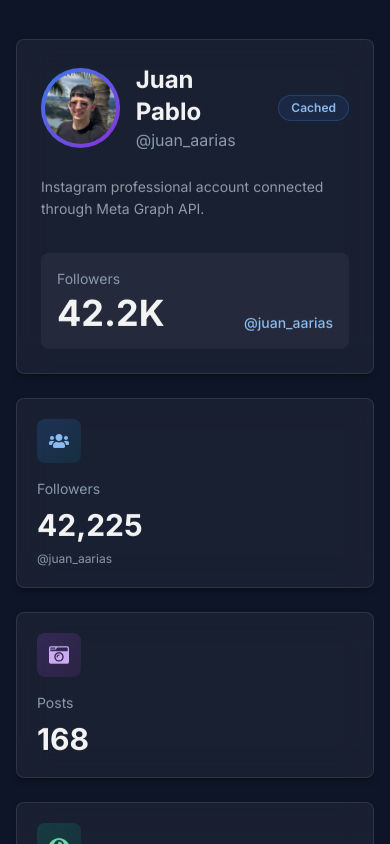
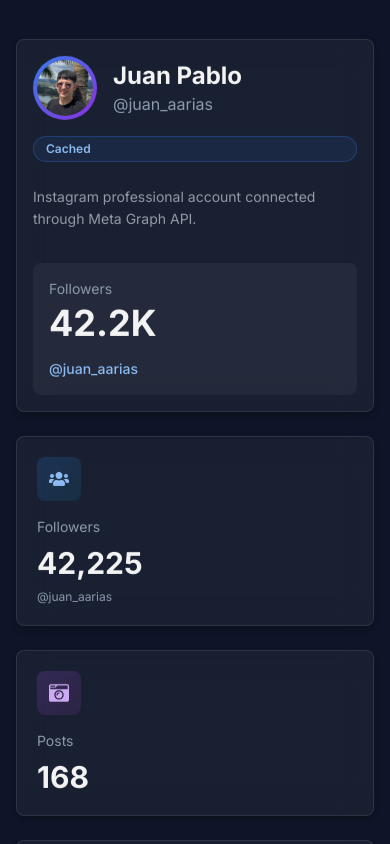
Before and after one commit to juanarz/portfolio-web, a React (Vite) app: page / in a window 390 px wide. Shown: the part 8580-9424 px from the top of the page. Built offline with nearby package versions, Linux system fonts and the light colour scheme; no server answers.

Commit message:
feat: Fix the mobile overflow issue.

```diff
--- a/src/components/ui/SocialStats.jsx
+++ b/src/components/ui/SocialStats.jsx
@@ -162,13 +162,13 @@
   }
 
   return (
-    <div className="glass-effect rounded-lg p-5">
+    <div className="glass-effect min-w-0 rounded-lg p-5">
       <div className={`mb-4 inline-flex h-11 w-11 items-center justify-center rounded-lg bg-gradient-to-br ${accentStyles[accent]}`}>
         <Icon className="h-5 w-5" aria-hidden="true" />
       </div>
       <p className="text-sm text-slate-500 dark:text-slate-400">{label}</p>
-      <p className="mt-2 text-3xl font-bold text-slate-900 dark:text-white">{value}</p>
-      {description && <p className="mt-2 text-xs text-slate-500 dark:text-slate-400">{description}</p>}
+      <p className="mt-2 break-words text-3xl font-bold text-slate-900 dark:text-white">{value}</p>
+      {description && <p className="mt-2 break-words text-xs text-slate-500 dark:text-slate-400">{description}</p>}
     </div>
   )
 }
@@ -184,7 +184,7 @@
   const change = previous ? ((latest - previous) / previous) * 100 : 0
 
   return (
-    <div className="rounded-lg border border-slate-200/70 bg-white/40 p-4 dark:border-white/10 dark:bg-white/[0.03]">
+    <div className="min-w-0 rounded-lg border border-slate-200/70 bg-white/40 p-4 dark:border-white/10 dark:bg-white/[0.03]">
       <div className="mb-5 grid gap-3 sm:grid-cols-3">
         <div className="rounded-lg bg-slate-100/70 p-3 dark:bg-white/5">
           <p className="text-xs text-slate-500 dark:text-slate-400">{content.peak}</p>
@@ -208,7 +208,7 @@
           const isLatest = index === recentPoints.length - 1
 
           return (
-            <div key={`${point.endTime}-${point.value}`} className="grid grid-cols-[4.25rem_1fr_4rem] items-center gap-3">
+            <div key={`${point.endTime}-${point.value}`} className="grid min-w-0 grid-cols-[3.75rem_minmax(0,1fr)_3.5rem] items-center gap-2 sm:grid-cols-[4.25rem_minmax(0,1fr)_4rem] sm:gap-3">
               <span className="text-xs font-medium text-slate-500 dark:text-slate-400">{formatChartDate(point.endTime)}</span>
               <div className="h-4 overflow-hidden rounded-full bg-slate-200/70 dark:bg-white/10">
                 <div
@@ -269,8 +269,8 @@
       </div>
     </div>
 
-    <div className="p-4">
-      <p className="line-clamp-2 min-h-[2.5rem] text-sm font-semibold text-slate-900 dark:text-white">{getMediaTitle(item)}</p>
+    <div className="min-w-0 p-4">
+      <p className="line-clamp-2 min-h-[2.5rem] break-words text-sm font-semibold text-slate-900 dark:text-white">{getMediaTitle(item)}</p>
       <div className="mt-3 flex flex-wrap gap-2">
         <MediaMetric icon={FaHeart} label={content.likes} value={item.likeCount} />
         <MediaMetric icon={FaComment} label={content.comments} value={item.commentsCount} />
@@ -284,14 +284,14 @@
 )
 
 const MediaGrid = ({ media = [], content }) => (
-  <div className="glass-effect rounded-lg p-4 sm:p-6">
+  <div className="glass-effect min-w-0 rounded-lg p-4 sm:p-6">
     <div className="mb-5 flex flex-col gap-1">
       <h3 className="text-xl font-bold text-slate-900 dark:text-white">{content.latestContent}</h3>
       <p className="text-sm text-slate-500 dark:text-slate-400">{content.latestContentSubtitle}</p>
     </div>
 
     {media.length ? (
-      <div className="grid grid-cols-1 gap-4 min-[520px]:grid-cols-2 lg:grid-cols-3">
+      <div className="grid min-w-0 grid-cols-1 gap-4 min-[520px]:grid-cols-2 lg:grid-cols-3">
         {media.map((item) => (
           <MediaCard key={item.id} item={item} content={content} />
         ))}
@@ -308,18 +308,18 @@
   const hasValue = typeof value === 'number'
 
   return (
-    <div className="rounded-lg bg-slate-100/70 p-4 dark:bg-white/5">
+    <div className="min-w-0 rounded-lg bg-slate-100/70 p-4 dark:bg-white/5">
       <div className="mb-3 inline-flex h-9 w-9 items-center justify-center rounded-lg bg-blue-500/10 text-blue-500 dark:text-blue-300">
         <Icon className="h-4 w-4" aria-hidden="true" />
       </div>
-      <p className="text-sm text-slate-500 dark:text-slate-400">{label}</p>
-      <p className="mt-1 text-2xl font-bold text-slate-900 dark:text-white">{hasValue ? formatNumber(value) : '--'}</p>
+      <p className="break-words text-sm text-slate-500 dark:text-slate-400">{label}</p>
+      <p className="mt-1 break-words text-2xl font-bold text-slate-900 dark:text-white">{hasValue ? formatNumber(value) : '--'}</p>
     </div>
   )
 }
 
 const DataPanel = ({ title, children }) => (
-  <div className="glass-effect rounded-lg p-5 sm:p-6">
+  <div className="glass-effect min-w-0 rounded-lg p-4 sm:p-6">
     <h3 className="text-xl font-bold text-slate-900 dark:text-white">{title}</h3>
     <div className="mt-4">{children}</div>
   </div>
@@ -327,7 +327,7 @@
 
 const EngagementPanel = ({ engagement = {}, content }) => (
   <DataPanel title={content.engagement}>
-    <div className="grid gap-3 sm:grid-cols-2 lg:grid-cols-3">
+    <div className="grid min-w-0 gap-3 sm:grid-cols-2 lg:grid-cols-3">
       <DataPoint icon={FaUsers} label={content.accountsEngaged} value={engagement.accountsEngaged} />
       <DataPoint icon={FaBolt} label={content.totalInteractions} value={engagement.totalInteractions} />
       <DataPoint icon={FaHeart} label={content.likes} value={engagement.likes} />
@@ -342,7 +342,7 @@
   const accountInsights = instagram.accountInsights || {}
 
   return (
-    <div className="mt-6 grid gap-6 lg:grid-cols-2">
+    <div className="mt-6 grid min-w-0 gap-6 lg:grid-cols-2">
       <EngagementPanel engagement={accountInsights.engagement} content={content} />
       <DataPanel title={content.topContent}>
         {instagram.topMedia?.length ? (
@@ -353,9 +353,9 @@
                 href={item.permalink}
                 target="_blank"
                 rel="noopener noreferrer"
-                className="flex items-center gap-3 rounded-lg bg-slate-100/70 p-3 transition-colors hover:bg-slate-200/80 dark:bg-white/5 dark:hover:bg-white/10"
+                className="flex min-w-0 items-center gap-3 rounded-lg bg-slate-100/70 p-3 transition-colors hover:bg-slate-200/80 dark:bg-white/5 dark:hover:bg-white/10"
               >
-                <div className="h-14 w-14 overflow-hidden rounded-md bg-slate-200 dark:bg-slate-800">
+                <div className="h-14 w-14 shrink-0 overflow-hidden rounded-md bg-slate-200 dark:bg-slate-800">
                   {item.thumbnailUrl ? (
                     <img src={item.thumbnailUrl} alt={getMediaTitle(item)} className="h-full w-full object-cover" loading="lazy" />
                   ) : (
@@ -432,8 +432,8 @@
       : content.unavailable
 
   return (
-    <section id="social-stats" className="px-4 py-20">
-      <div className="mx-auto max-w-6xl">
+    <section id="social-stats" className="w-full overflow-x-hidden px-4 py-20">
+      <div className="mx-auto max-w-6xl min-w-0">
         <div className="mb-12 text-center">
           <p className="mb-3 text-sm font-semibold uppercase tracking-[0.24em] text-blue-500 dark:text-blue-400">{content.eyebrow}</p>
           <h2 className="mb-4 text-4xl font-bold">
@@ -443,18 +443,18 @@
           <p className="mx-auto max-w-2xl text-lg text-slate-600 dark:text-gray-400">{content.subtitle}</p>
         </div>
 
-        <div className="grid gap-6 lg:grid-cols-[0.9fr_1.4fr]">
+        <div className="grid min-w-0 gap-6 lg:grid-cols-[0.9fr_1.4fr]">
           <a
             href={instagramUrl}
             target="_blank"
             rel="noopener noreferrer"
-            className="glass-effect group flex min-h-full flex-col justify-between rounded-lg p-6 transition-all duration-300 hover:-translate-y-1 hover:bg-slate-200/50 dark:hover:bg-white/10"
+            className="glass-effect group flex min-h-full min-w-0 flex-col justify-between rounded-lg p-4 transition-all duration-300 hover:-translate-y-1 hover:bg-slate-200/50 dark:hover:bg-white/10 sm:p-6"
             aria-label={content.openProfile}
           >
             <div>
-              <div className="mb-6 flex items-center justify-between gap-4">
-                <div className="flex items-center gap-4">
-                  <div className="h-20 w-20 overflow-hidden rounded-full bg-gradient-to-br from-blue-500 to-purple-600 p-1">
+              <div className="mb-6 flex min-w-0 flex-col gap-4 min-[420px]:flex-row min-[420px]:items-center min-[420px]:justify-between">
+                <div className="flex min-w-0 items-center gap-4">
+                  <div className="h-16 w-16 shrink-0 overflow-hidden rounded-full bg-gradient-to-br from-blue-500 to-purple-600 p-1 sm:h-20 sm:w-20">
                     {profile.profilePictureUrl ? (
                       <img
                         src={profile.profilePictureUrl}
@@ -467,9 +467,9 @@
                       </div>
                     )}
                   </div>
-                  <div>
-                    <h3 className="text-2xl font-bold text-slate-900 dark:text-white">{profile.name}</h3>
-                    <p className="text-slate-500 dark:text-slate-400">@{profile.username}</p>
+                  <div className="min-w-0">
+                    <h3 className="truncate text-2xl font-bold text-slate-900 dark:text-white">{profile.name}</h3>
+                    <p className="truncate text-slate-500 dark:text-slate-400">@{profile.username}</p>
                   </div>
                 </div>
                 <span className="rounded-full border border-blue-500/30 bg-blue-500/10 px-3 py-1 text-xs font-semibold text-blue-500 dark:text-blue-300">
@@ -480,26 +480,26 @@
               <p className="text-sm leading-relaxed text-slate-600 dark:text-gray-400">{content.bio}</p>
             </div>
 
-            <div className="mt-8 rounded-lg bg-slate-100/70 p-4 dark:bg-white/5">
-              <div className="flex items-end justify-between gap-4">
+            <div className="mt-8 min-w-0 rounded-lg bg-slate-100/70 p-4 dark:bg-white/5">
+              <div className="flex min-w-0 flex-col gap-4 min-[420px]:flex-row min-[420px]:items-end min-[420px]:justify-between">
                 <div>
                   <p className="text-sm text-slate-500 dark:text-slate-400">{content.followers}</p>
                   <p className="mt-1 text-4xl font-bold text-slate-900 dark:text-white">{formatCompactNumber(profile.followers)}</p>
                 </div>
-                <span className="text-sm font-medium text-blue-500 dark:text-blue-300">@{profile.username}</span>
+                <span className="break-words text-sm font-medium text-blue-500 dark:text-blue-300">@{profile.username}</span>
               </div>
             </div>
           </a>
 
-          <div className="space-y-6">
-            <div className="grid gap-6 sm:grid-cols-2 lg:grid-cols-4">
+          <div className="min-w-0 space-y-6">
+            <div className="grid min-w-0 gap-6 sm:grid-cols-2 lg:grid-cols-4">
               <MetricCard icon={FaUsers} label={content.followers} value={formatNumber(profile.followers)} description={`@${profile.username}`} />
               <MetricCard icon={FaCameraRetro} label={content.posts} value={formatNumber(profile.mediaCount)} accent="purple" />
               <MetricCard icon={FaEye} label={content.profileViews} value={formatNumber(insights.profileViews)} accent="emerald" />
               <MetricCard icon={FaBullseye} label={content.reach} value={formatNumber(insights.latestReach)} accent="rose" />
             </div>
 
-            <div className="glass-effect rounded-lg p-5 sm:p-6">
+            <div className="glass-effect min-w-0 rounded-lg p-4 sm:p-6">
               <div className="mb-5 flex flex-col gap-2 sm:flex-row sm:items-end sm:justify-between">
                 <div>
                   <h3 className="text-2xl font-bold text-slate-900 dark:text-white">{content.chartTitle}</h3>
--- a/src/data/contact.js
+++ b/src/data/contact.js
@@ -3,7 +3,7 @@
 
 export const contactContent = {
   en: {
-    heading: 'Get In Touch',
+    heading: 'Get In',
     highlight: 'Touch',
     subheading: "Have a project in mind? Let's work together!",
     infoTitle: 'Contact Information',
--- a/src/index.css
+++ b/src/index.css
@@ -4,15 +4,23 @@
 
 html {
   scroll-behavior: smooth;
+  overflow-x: hidden;
 }
 
 body {
+  width: 100%;
+  overflow-x: hidden;
   background-color: #f8fafc;
   color: #1e293b;
   font-family: 'Inter', system-ui, sans-serif;
   -webkit-font-smoothing: antialiased;
   -moz-osx-font-smoothing: grayscale;
   transition: background-color 0.3s ease, color 0.3s ease;
+}
+
+#root {
+  min-height: 100vh;
+  overflow-x: hidden;
 }
 
 .dark body {
```
